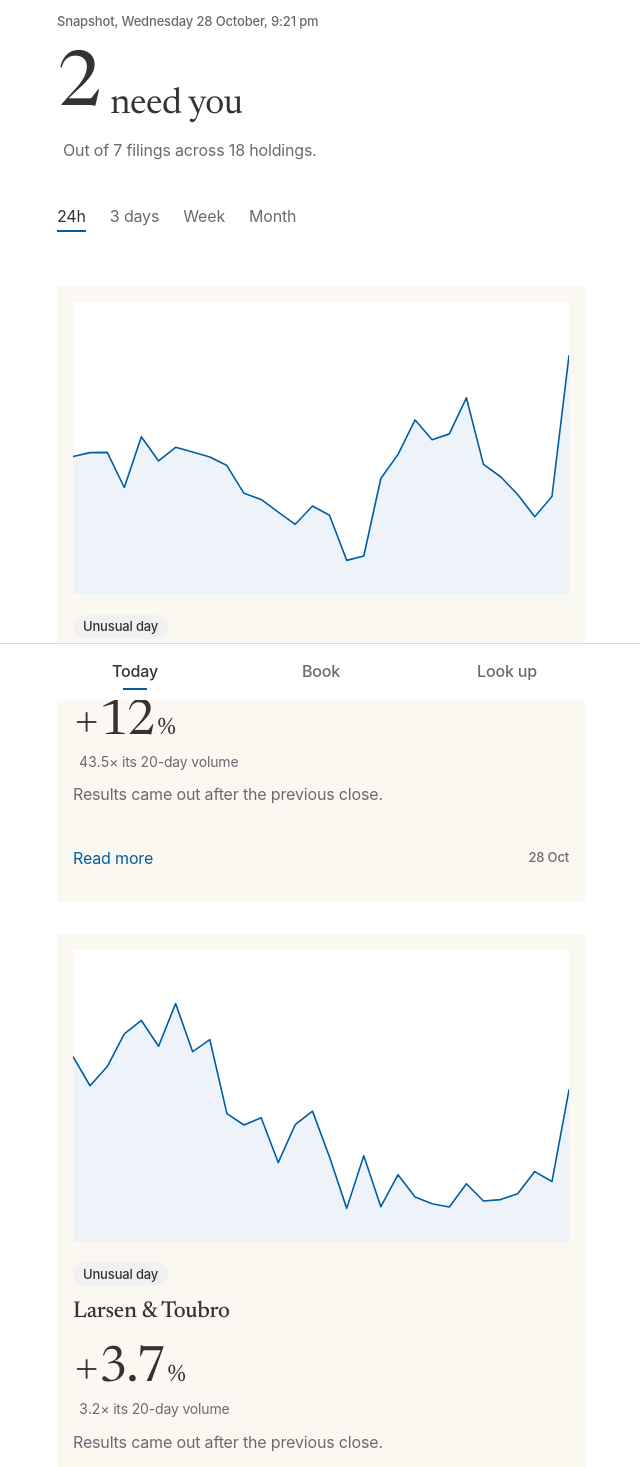
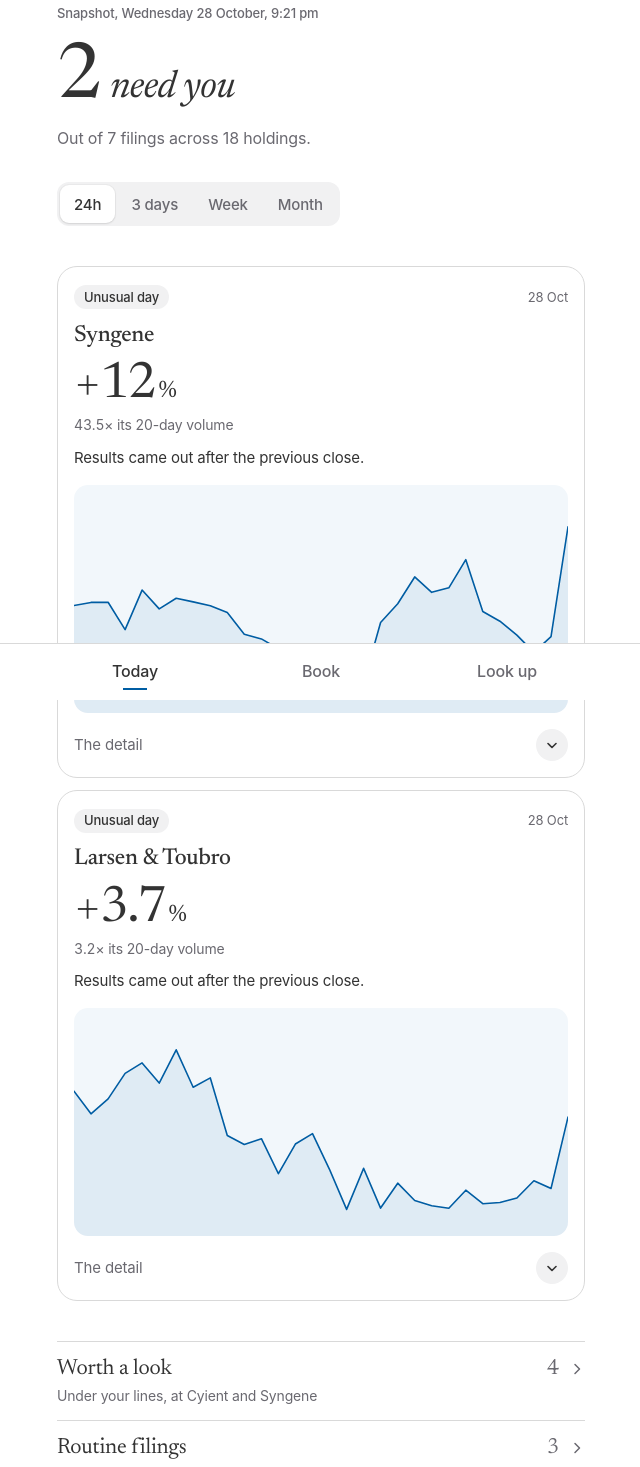
Before and after one commit to vedant-22/finn, a React (Vite) app in the folder web/: page / in a window 1280 px wide. Shown: the part 100-1567 px from the top of the page, without its empty margins (319-959 px from the left). Built offline with nearby package versions, Linux system fonts and the light colour scheme; a web font is replaced by a local one.

Commit message:
Redesign Today with Folio cards

```diff
--- a/web/src/Today.tsx
+++ b/web/src/Today.tsx
@@ -3,7 +3,7 @@ import {
   CATEGORY_LABEL, cr, deadline, getCompany, pct, rupees, shortName, triage, when,
   type Bar, type Company, type Lines, type Move, type Push, type Story,
 } from './lib'
-import { Accordion, Chart, Chip, Fold, Masthead, Outcome, pctParts, Src, StatusLabel, useKept } from './ui'
+import { Accordion, Chart, Chip, IndexRow, Masthead, Sheet, Outcome, pctParts, Src, StatusLabel, useKept } from './ui'
 
 const WINDOWS = [{ h: 24, label: '24h' }, { h: 72, label: '3 days' }, { h: 168, label: 'Week' }, { h: 720, label: 'Month' }]
 // However busy the window, at most five things interrupt; the rest wait in the first fold
@@ -32,6 +32,9 @@ export function Today({ push, lines, setLines, openCompany, openLines }: {
   const asof = new Date(push.asof)
   const time = asof.toLocaleTimeString('en-IN', { hour: 'numeric', minute: '2-digit' }).toLowerCase()
   const routine = t.folded.reduce((n, s) => n + s.filings.length, 0)
+  const worth = spill.length + t.notes.length
+  const worthCos = [...new Set([...spill.map(x => names[(x.s || x.m)!.symbol]), ...t.notes.map(s => names[s.symbol])])]
+  const routineCos = [...new Set(t.folded.map(s => names[s.symbol]))]
   const bars = (sym: string, upto?: string) => {
     const all = push.eod[sym] || []
     const end = upto ? all.findIndex(b => b.d > upto.slice(0, 10)) : -1
@@ -74,22 +77,26 @@ export function Today({ push, lines, setLines, openCompany, openLines }: {
           : <li key={x.m.symbol + x.m.d}><MoveCard m={x.m} lead={i === 0} name={names[x.m.symbol]} lines={lines} openCompany={openCompany} /></li>)}
       </ol>
 
-      {(spill.length + t.notes.length) > 0 && (
-        <Fold title="Worth a look" count={spill.length + t.notes.length} open={showNotes} toggle={() => setShowNotes(!showNotes)}>
+      {/* What can wait: two index rows, each opening its list in a sheet */}
+      {(worth > 0 || routine > 0) && (
+        <section className="fo-index" aria-label="What can wait">
+          {worth > 0 && <IndexRow title="Worth a look" count={worth} line={`Under your lines, at ${few(worthCos)}`} onClick={() => setShowNotes(true)} />}
+          {routine > 0 && <IndexRow title="Routine filings" count={routine} line={`Notices and call papers, at ${few(routineCos)}`} onClick={() => setShowFold(true)} />}
+        </section>
+      )}
+      <Sheet open={showNotes} onClose={() => setShowNotes(false)} title="Worth a look" full>
+        <p className="sheet-intro sub">Filings and moves that didn't cross your lines but may be worth a minute.</p>
         <ul className="notes">
           {spill.map(x => x.s
             ? <NoteRow key={x.s.key} s={x.s} name={names[x.s.symbol]} asof={push.asof} />
             : <MoveRow key={x.m.symbol + x.m.d} m={x.m} name={names[x.m.symbol]} openCompany={openCompany} />)}
           {t.notes.map(s => <NoteRow key={s.key} s={s} name={names[s.symbol]} asof={push.asof} />)}
         </ul>
-        </Fold>
-      )}
-
-      {routine > 0 && (
-        <Fold title="Routine filings" count={routine} quiet open={showFold} toggle={() => setShowFold(!showFold)}>
+      </Sheet>
+      <Sheet open={showFold} onClose={() => setShowFold(false)} title="Routine filings" full>
+        <p className="sheet-intro sub">Notices, call papers and the like. Nothing here needs you.</p>
         <FoldSummary stories={t.folded} names={names} />
-        </Fold>
-      )}
+      </Sheet>
 
       {/* The page ends as the reference's do, on one brand band: the window is done, and the two next moves */}
       <section className="end-band" aria-label="End of the window">
@@ -105,14 +112,22 @@ export function Today({ push, lines, setLines, openCompany, openLines }: {
   )
 }
 
-// What kind of thing opens the card; when it happened closes it, beside Read more
-function CardLabel({ kind }: { kind: string }) {
-  return <div className="card-lbl"><Chip>{kind}</Chip></div>
+// A Folio card opens on what kind of thing it is, and when
+function CardLabel({ kind, at }: { kind: string; at: string }) {
+  return <div className="card-lbl"><Chip>{kind}</Chip><span className="card-when">{at}</span></div>
 }
 
-function CardFoot({ at, more, setMore }: { at: string; more: boolean; setMore: (b: boolean) => void }) {
-  return <div className="card-foot"><button className="read-more" aria-expanded={more} onClick={() => setMore(!more)}>{more ? 'Read less' : 'Read more'}</button><span className="lbl lbl-quiet">{at}</span></div>
+// and closes on one round control that turns as the detail opens
+function CardFoot({ more, setMore }: { more: boolean; setMore: (b: boolean) => void }) {
+  return (
+    <button className="card-foot" aria-expanded={more} onClick={() => setMore(!more)}>
+      <span>{more ? 'Less' : 'The detail'}</span>
+      <span className="fo-round" aria-hidden><svg viewBox="0 0 16 16"><path d="M4 6.5l4 4 4-4" /></svg></span>
+    </button>
+  )
 }
+// 'L&T, Syngene and 2 more'
+const few = (xs: string[]) => xs.length <= 3 ? xs.join(xs.length === 2 ? ' and ' : ', ').replace(/, ([^,]*)$/, ' and $1') : `${xs.slice(0, 2).join(', ')} and ${xs.length - 2} more`
 const shortDay = (iso: string) => new Date(iso.length > 10 ? iso : iso + 'T12:00:00').toLocaleDateString('en-IN', { day: 'numeric', month: 'short' })
 
 function StoryCard({ s, lead, name, asof, bars, openCompany }: { s: Story; lead?: boolean; name: string; asof: string; bars: Bar[]; openCompany: (s: string, pid?: number) => void }) {
@@ -125,16 +140,17 @@ function StoryCard({ s, lead, name, asof, bars, openCompany }: { s: Story; lead?
   const [v, u] = pctParts(rev?.yoy)
   return (
     <article className={`card story cat-${s.category}${lead ? ' lead' : ''}`}>
-      <div className="card-img"><Chart series={bars} /></div>
       <div className="card-info">
-        <CardLabel kind={r ? `Results, ${r.quarter}` : CATEGORY_LABEL[s.category] || s.category} />
+        <CardLabel kind={r ? `Results, ${r.quarter}` : CATEGORY_LABEL[s.category] || s.category} at={when(s.at, asof)} />
         <button className="card-title" onClick={() => openCompany(s.symbol)}>{name}</button>
         {r && rev?.yoy != null && <div className="card-fig"><Outcome value={v} unit={u} /><span className="card-cap">{rev.label.toLowerCase()}, against {r.compare.yago || 'a year ago'}</span></div>}
         {!r && f.amount_cr != null && f.amount_cr >= 1 && <div className="card-fig"><Outcome value={`₹${cr(f.amount_cr)}`} unit="cr" />{f.pct_rev != null && <span className="card-cap">{f.pct_rev < 0.1 ? 'under 0.1%' : `${f.pct_rev.toFixed(f.pct_rev < 1 ? 1 : 0)}%`} of a year's revenue</span>}</div>}
-        {r ? <><p className="card-desc">{resultLine(r, pat)}</p><CardWord symbol={s.symbol} openCompany={openCompany} /></>
+        {r ? <p className="card-desc">{resultLine(r, pat)}</p>
           : f.people?.length ? <PeopleLead f={f} />
             : <p className="card-desc">{f.line || tidySubject(f.subject)}</p>}
-        <CardFoot at={when(s.at, asof)} more={more} setMore={setMore} />
+        {bars.length > 1 && <div className="fo-media"><Chart series={bars} /></div>}
+        {r && <CardWord symbol={s.symbol} openCompany={openCompany} />}
+        <CardFoot more={more} setMore={setMore} />
       </div>
       <Accordion open={more}>
         <div className="card-more">
@@ -309,13 +325,13 @@ function MoveCard({ m, lead, name, lines, openCompany }: { m: Move; lead?: boole
   const [v, u] = pctParts(m.chg)
   return (
     <article className={`card move${lead ? ' lead' : ''}`}>
-      <div className="card-img"><Chart series={m.series} /></div>
       <div className="card-info">
-        <CardLabel kind="Unusual day" />
+        <CardLabel kind="Unusual day" at={shortDay(m.d)} />
         <button className="card-title" onClick={() => openCompany(m.symbol)}>{name}</button>
         <div className="card-fig"><Outcome value={v} unit={u} /><span className="card-cap"><span className="num">{m.volX.toFixed(1)}×</span> its 20-day volume</span></div>
         <p className="card-desc">{moveWhy(m)}</p>
-        <CardFoot at={shortDay(m.d)} more={more} setMore={setMore} />
+        {m.series.length > 1 && <div className="fo-media"><Chart series={m.series} /></div>}
+        <CardFoot more={more} setMore={setMore} />
       </div>
       <Accordion open={more}>
         <div className="card-more">
--- a/web/src/styles.css
+++ b/web/src/styles.css
@@ -74,7 +74,7 @@ blockquote { margin: 0; }
 .outcome-xxs .o-unit { font-size: 15px; line-height: 100%; }
 
 /* ---------- buttons (m-button) ---------- */
-.btn-primary, .btn-outline { display: inline-flex; align-items: center; justify-content: center; height: 44px; padding: 0 var(--fo-s-s); border-radius: var(--fo-r-pill); font: 400 16px/116% var(--fo-sans); text-decoration: none; white-space: nowrap; transition: background-color 100ms ease-in-out, color 100ms ease-in-out; }
+.btn-primary, .btn-outline { display: inline-flex; align-items: center; justify-content: center; height: 44px; padding: 0 var(--fo-s-xs); border-radius: var(--fo-r-control); font: 500 15px/116% var(--fo-sans); text-decoration: none; white-space: nowrap; transition: background-color 100ms ease-in-out, color 100ms ease-in-out; }
 .btn-primary { background: var(--fo-blue); color: #fff; }
 .btn-primary:active { background: var(--fo-blue-pressed); }
 .btn-primary:disabled { opacity: .4; }
@@ -133,6 +133,8 @@ blockquote { margin: 0; }
 .fo-row:active > * { opacity: .5; }
 @media (hover: hover) { .fo-row:hover .fo-row-arrow { transform: translateX(3px); } }
 .fo-menu { margin-top: var(--fo-s-3xs); }
+.fo-index { margin-top: var(--fo-s-l); border-top: 1px solid var(--fo-rule); }
+.sheet-intro { margin: var(--fo-s-3xs) 0 var(--fo-s-5xs); font-size: 14px; line-height: 145%; }
 .fo-menu-h { margin: var(--fo-s-l) 0 0; font: 500 13px/116% var(--fo-sans); color: var(--fo-ink-2); }
 .fo-menu-foot { margin-top: var(--fo-s-m); font-size: 13px; line-height: 145%; }
 @keyframes breathe { from { opacity: .35; } }
@@ -142,21 +144,20 @@ blockquote { margin: 0; }
 /* ---------- Today ---------- */
 .dateline { font-size: 16px; line-height: 140%; font-weight: 500; margin-top: var(--fo-s-5xs); }
 .dateline .sub { display: block; font-size: 14px; font-weight: 400; }
-.window { display: flex; gap: var(--fo-s-s); margin-top: var(--fo-s-m); }
-/* Windows are words, set as the tab bar is: ink and a short brand rule under the one that's on */
-.window button { height: 44px; position: relative; color: var(--fo-ink-2); font-size: 16px; transition: color 200ms; }
-.window button.on { color: var(--fo-ink); }
-.window button.on::after { content: ''; position: absolute; left: 0; right: 0; bottom: 6px; height: 2px; background: var(--fo-blue); }
-.hero { padding: var(--fo-s-xl) 0 var(--fo-s-xl); }
+/* The window: a segmented control, a rounded track with the one that's on lifted onto white */
+.window { display: inline-flex; gap: 2px; margin-top: var(--fo-s-m); padding: 3px; background: var(--fo-chip); border-radius: 12px; }
+.window button { height: 38px; padding: 0 14px; border-radius: 9px; color: var(--fo-ink-2); font-size: 15px; font-weight: 500; text-align: center; transition: color 200ms, background-color 200ms, box-shadow 200ms; }
+.window button.on { color: var(--fo-ink); background: var(--fo-paper); box-shadow: 0 1px 2px rgba(51, 51, 51, .12), 0 0 0 1px rgba(51, 51, 51, .04); }
+.hero { padding: var(--fo-s-l) 0 var(--fo-s-l); }
 .hero-lbl { margin-bottom: var(--fo-s-s); }
-.hero-fig { display: flex; flex-wrap: wrap; align-items: flex-end; column-gap: 10px; }
-.hero-unit { font: 400 36px/100% var(--fo-serif); letter-spacing: -0.015em; }
+.hero-fig { display: flex; flex-wrap: wrap; align-items: baseline; column-gap: 10px; }
+.hero-unit { font: italic 400 38px/100% var(--fo-serif); letter-spacing: -0.015em; }
 .hero-1 { font-size: 16px; margin-top: var(--fo-s-3xs); padding-left: var(--fo-s-nano); }
-.hero-2 { font: 16px/145% var(--fo-sans); color: var(--fo-ink-2); margin-top: var(--fo-s-2xs); padding-left: var(--fo-s-nano); }
+.hero-2 { font: 16px/145% var(--fo-sans); color: var(--fo-ink-2); margin-top: var(--fo-s-3xs); }
 
-.cards { display: grid; gap: var(--fo-s-m); }
-/* ui-article-card: warm panel, square corners, picture inset on top */
-.card { background: var(--fo-panel); padding: var(--fo-s-2xs) var(--fo-s-2xs) var(--fo-s-s); }
+.cards { display: grid; gap: var(--fo-s-3xs); }
+/* the Folio card: white, rounded, a hairline; the picture sits in a rounded inset below the words */
+.card { background: var(--fo-paper); border: 1px solid var(--fo-rule); border-radius: var(--fo-r-card); padding: 18px var(--fo-s-2xs) 4px; }
 .card-img { background: var(--fo-paper); aspect-ratio: 390 / 230; }
 .chart { display: block; width: 100%; height: 100%; }
 .chart .line { fill: none; stroke: var(--fo-blue); stroke-width: 1.6; stroke-linejoin: round; stroke-linecap: round; }
@@ -164,16 +165,23 @@ blockquote { margin: 0; }
 .chart .vol { fill: var(--fo-rule); }
 .chart .vol-last { fill: var(--fo-blue); }
 .chart .day { stroke: var(--fo-ink-2); stroke-width: 1; stroke-dasharray: 2 3; }
-.card-info { display: flex; flex-direction: column; padding: var(--fo-s-xs) 0 0; }
-.card-lbl { display: flex; justify-content: space-between; gap: 12px; }
-.card-title { margin-top: var(--fo-s-3xs); align-self: flex-start; min-height: 26px; }
-.card-fig { display: flex; flex-direction: column; align-items: flex-start; margin-top: var(--fo-s-xs); }
-.card-cap { font-size: 14px; line-height: 140%; color: var(--fo-ink-2); margin-top: var(--fo-s-nano); padding-left: var(--fo-s-nano); }
-.card-desc { margin-top: var(--fo-s-3xs); font-size: 16px; line-height: 140%; color: var(--fo-ink-2); }
+.card-info { display: flex; flex-direction: column; }
+.card-lbl { display: flex; justify-content: space-between; align-items: center; gap: 12px; }
+.card-when { font-size: 13px; color: var(--fo-ink-2); white-space: nowrap; }
+.fo-media { margin-top: var(--fo-s-2xs); border-radius: var(--fo-r-media); overflow: hidden; background: var(--fo-tint); aspect-ratio: 390 / 180; }
+.fo-media .chart .wash { fill: rgba(0, 93, 163, .08); }
+.card-title { margin-top: var(--fo-s-3xs); align-self: flex-start; min-height: 28px; }
+.card-fig { display: flex; flex-direction: column; align-items: flex-start; margin-top: var(--fo-s-3xs); }
+.card-cap { font-size: 14px; line-height: 140%; color: var(--fo-ink-2); margin-top: var(--fo-s-nano); }
+.card-desc { margin-top: var(--fo-s-3xs); font-size: 15px; line-height: 145%; color: var(--fo-ink); }
 .card-who { font-family: var(--fo-sans); color: var(--fo-ink); font-weight: 500; }
-.card-foot { display: flex; justify-content: space-between; align-items: center; gap: 12px; margin-top: var(--fo-s-m); }
-.card-foot .read-more { align-self: center; }
-.card-more { padding-top: var(--fo-s-5xs); display: grid; gap: var(--fo-s-2xs); }
+.card-foot { display: flex; justify-content: space-between; align-items: center; gap: 12px; width: 100%; min-height: 56px; margin-top: var(--fo-s-macro); color: var(--fo-ink-2); font-size: 15px; }
+.fo-round { display: grid; place-items: center; width: 32px; height: 32px; border-radius: 50%; background: var(--fo-chip); color: var(--fo-ink); transition: transform 380ms var(--fo-spring), background-color 150ms; }
+.fo-round svg { width: 16px; height: 16px; fill: none; stroke: currentColor; stroke-width: 1.6; stroke-linecap: round; stroke-linejoin: round; }
+[aria-expanded='true'] > .fo-round { transform: rotate(180deg); }
+.card-foot:active .fo-round { background: var(--fo-rule); }
+@media (hover: hover) { .card-foot:hover .fo-round { background: var(--fo-rule); } }
+.card-more { padding: var(--fo-s-macro) 0 var(--fo-s-2xs); display: grid; gap: var(--fo-s-2xs); }
 .card-more > .sub { font-size: 14px; }
 .srcs { display: grid; gap: 0; font-size: 14px; border-top: 1px solid var(--fo-rule); padding-top: var(--fo-s-3xs); }
 .src { color: var(--fo-ink-2); text-decoration: underline; text-decoration-color: var(--fo-rule); text-underline-offset: 3px; }
@@ -426,10 +434,10 @@ blockquote { margin: 0; }
 
 /* ---------- the band a page ends on: the reference's closing block, in ENAM blue, edge to edge down to the tab bar ---------- */
 .today { padding-bottom: 0; }
-.end-band { margin: var(--fo-s-3xl) calc(-1 * var(--fo-gutter)) 0; padding: var(--fo-s-3xl) var(--fo-gutter) calc(env(safe-area-inset-bottom) + 57px + var(--fo-s-3xl)); background: var(--fo-blue); color: #fff; text-align: center; }
+.end-band { margin: var(--fo-s-3xl) calc(-1 * var(--fo-gutter)) 0; padding: var(--fo-s-3xl) var(--fo-gutter) calc(env(safe-area-inset-bottom) + 57px + var(--fo-s-3xl)); background: var(--fo-blue); border-radius: var(--fo-r-band) var(--fo-r-band) 0 0; color: #fff; text-align: center; }
 .end-band h2 { max-width: 300px; margin: 0 auto; text-wrap: balance; }
 .end-band-btns { display: grid; justify-items: center; gap: var(--fo-s-5xs); margin-top: var(--fo-s-m); }
-.btn-light, .btn-light-outline { display: inline-flex; align-items: center; justify-content: center; min-width: 180px; height: 44px; padding: 0 var(--fo-s-s); border-radius: var(--fo-r-pill); font: 400 16px/116% var(--fo-sans); text-decoration: none; transition: background-color 100ms ease-in-out, color 100ms ease-in-out; }
+.btn-light, .btn-light-outline { display: inline-flex; align-items: center; justify-content: center; min-width: 180px; height: 44px; padding: 0 var(--fo-s-xs); border-radius: var(--fo-r-control); font: 500 15px/116% var(--fo-sans); text-decoration: none; transition: background-color 100ms ease-in-out, color 100ms ease-in-out; }
 .btn-light { background: #fff; color: var(--fo-blue); }
 .btn-light:active { background: rgba(255, 255, 255, .8); }
 .btn-light-outline { border: 1px solid #fff; color: #fff; }
```
Also changed, not shown: 1 other file (tests, documents, lock files or other folders). Lines whose indentation alone changed are shown as unchanged.
